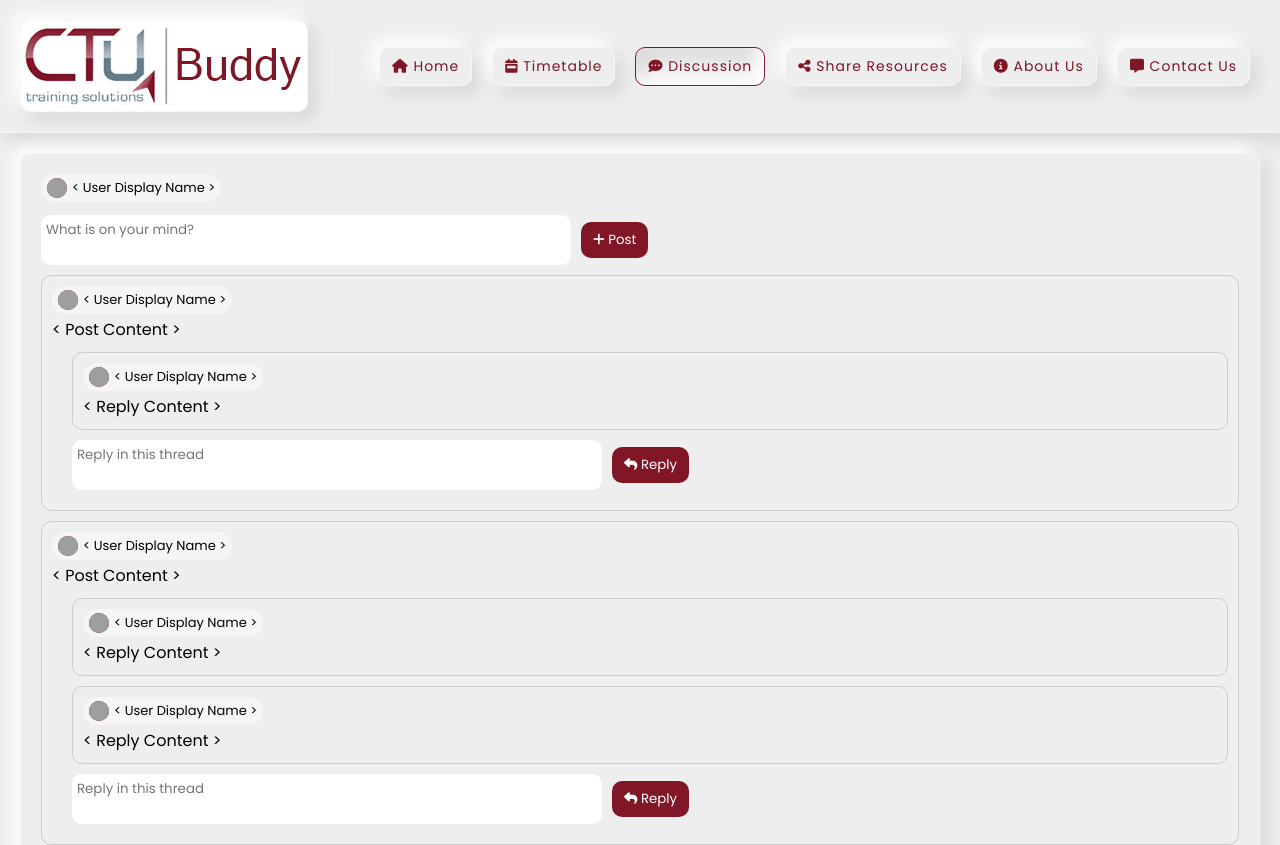
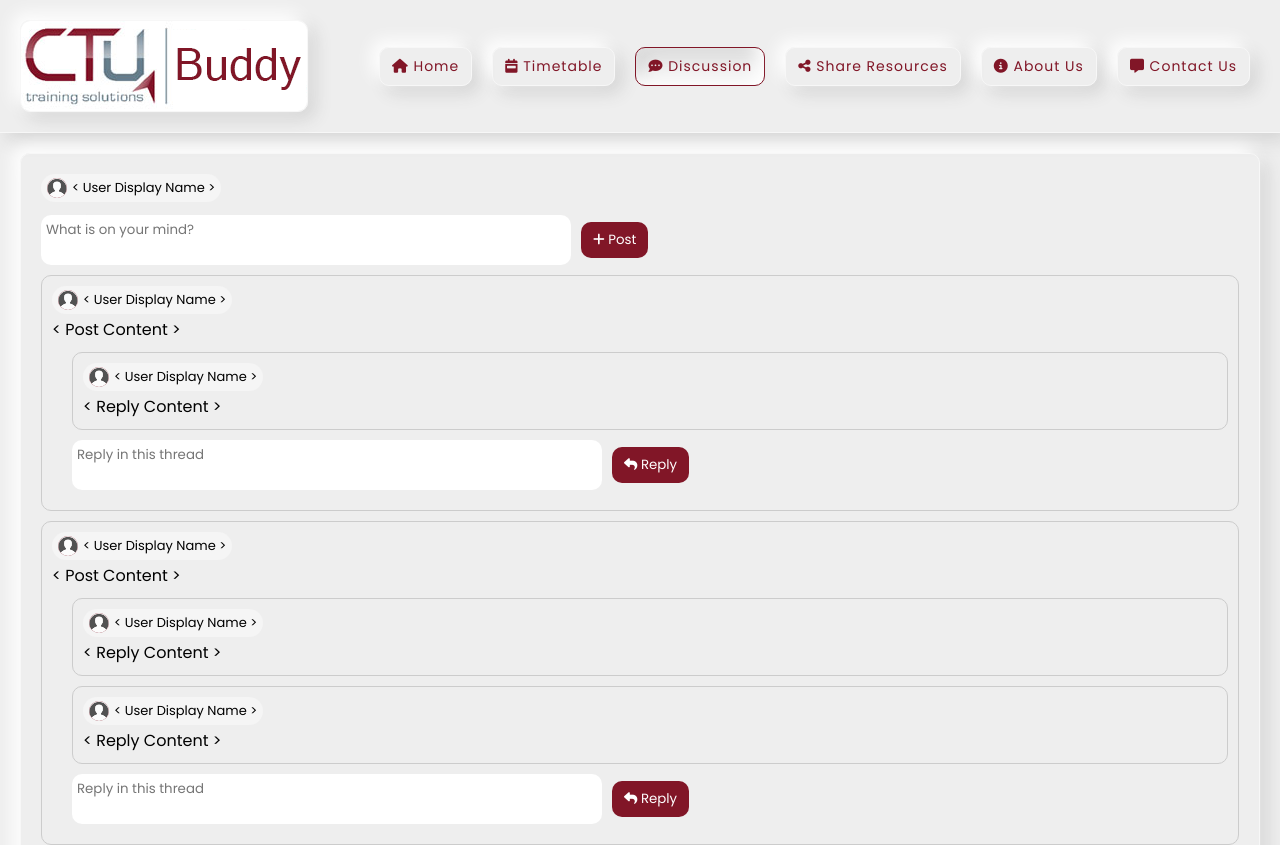
Before and after one commit to zwepener/CTU-Buddy-CWD412-FA1, a React (Create React App) app: page /discussion in a window 1280 px wide. Shown: the top 845 px of the page. Built offline with nearby package versions, Linux system fonts and the light colour scheme; grey boxes are pictures that could not be loaded.

Commit message:
Update Discussion Page
• Added a default profile image

```diff
--- a/src/app/pages/discussion/Discussion.js
+++ b/src/app/pages/discussion/Discussion.js
@@ -1,11 +1,13 @@
 import { useRef, useEffect } from "react";
+
+import default_profile from './assets/static/images/default-profile.jpg';
 
 import "./Discussion.css";
 
 function UserProfile() {
   return (
     <div className="user-profile">
-      <img className="user-profile-pic" src="#" alt="" />
+      <img className="user-profile-pic" src={default_profile} alt="" />
       <span className="user-display-name">&lt; User Display Name &gt;</span>
     </div>
   );
```
Also changed, not shown: src/app/pages/discussion/assets/static/images/default-profile.jpg (added).
